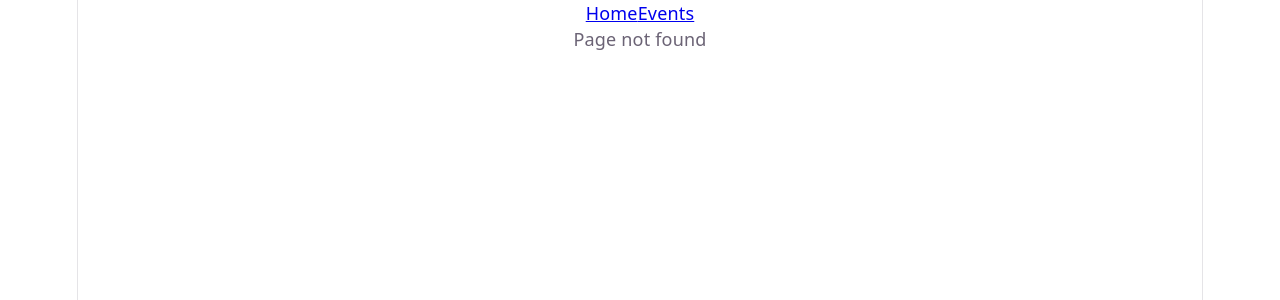
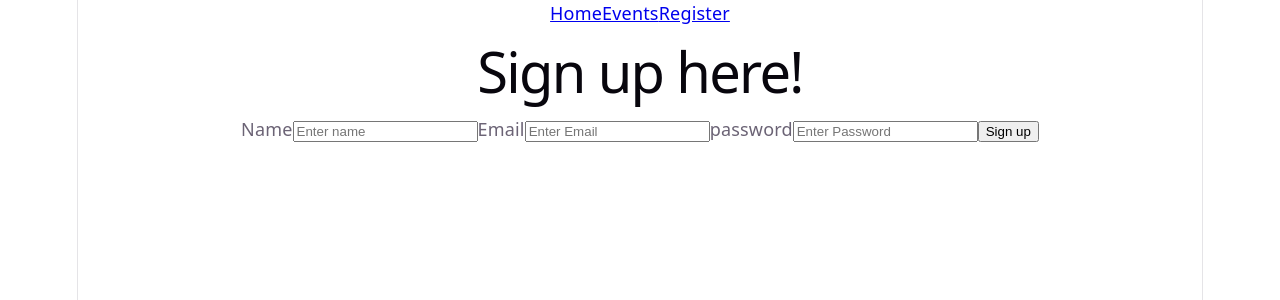
Before and after one commit to ameliapeters1/NC-Plus-One-Project-FE, a React (Vite) app: page /register in a window 1280 px wide. Before the commit this address had no page. Shown: the top 300 px of the page. Built offline with nearby package versions, Linux system fonts and the light colour scheme.

Commit message:
Register page and registering functionality  created

```diff
--- a/src/AppRoutes.tsx
+++ b/src/AppRoutes.tsx
@@ -4,6 +4,7 @@ import HomePage from "./pages/HomePage";
 import EventsPage from "./pages/EventsPage";
 import NotFoundPage from "./pages/NotFoundPage";
 import IndividualEventPage from "./pages/IndividualEventPage";
+import RegisterPage from "./pages/RegisterPage";
 
 function AppRoutes() {
     return(
@@ -13,6 +14,7 @@ function AppRoutes() {
                 <Route path="/" element={<HomePage />} />
                 <Route path="/events" element={<EventsPage />} />
                 <Route path="/events/:id" element={<IndividualEventPage />} />
+                <Route path="/register" element={<RegisterPage/>}/>
 
                 <Route path = "/*" element={<NotFoundPage/>} />
             </Routes>
--- /dev/null
+++ b/src/api/client.ts
@@ -0,0 +1,35 @@
+import { writeToken } from "../utils/tokenStorage";
+
+export async function login(email: string, password: string) {
+  const response = await fetch(`${import.meta.env.VITE_AUTH_API_URL}/auth/login`, {
+    method: "POST",
+    headers: { "Content-Type": "application/json" },
+    body: JSON.stringify({ email, password }),
+  });
+
+  if (response.status === 401) {
+    throw new Error("Invalid email or password");
+  }
+  if (!response.ok) throw new Error("Unable to log in, please try again");
+
+  const { access_token } = await response.json();
+  writeToken(access_token)
+}
+
+export async function register(name:string, email: string, password: string) {
+  const response = await fetch(
+    `${import.meta.env.VITE_API_URL}/api/auth/register`,
+    {
+      method: "POST",
+      headers: { "Content-Type": "application/json" },
+      body: JSON.stringify({ name, email, password }),
+    },
+  );
+
+  if (response.status === 409) {
+    throw new Error("That email is already registered");
+  }
+  if (!response.ok) throw new Error("Unable to sign up, please try again");
+
+  //login(email,password)
+}
--- a/src/components/NavigationBar.tsx
+++ b/src/components/NavigationBar.tsx
@@ -10,9 +10,15 @@ function NavigationBar(){
             </NavLink>
 
             <NavLink
-            to="/events" end
+            to="/events"
             className={({ isActive }) => (isActive ? "nav-link active" : "nav-link")}>
                 Events
+            </NavLink>
+
+            <NavLink
+            to="/register"
+            className={({ isActive }) => (isActive ? "nav-link active" : "nav-link")}>
+                Register
             </NavLink>
 
 
--- /dev/null
+++ b/src/pages/RegisterPage.tsx
@@ -0,0 +1,71 @@
+import { useState } from "react"
+import type { SubmitEvent } from "react"
+import { register } from "../api/client"
+
+function RegisterPage(){
+    const [name, setName] = useState("")
+    const [email, setEmail] = useState("")
+    const [password, setPassword] = useState("")
+    const [error, setError] = useState<string|null>(null)
+    const [isSubmitting,setIsSubmitting] = useState<boolean>(false)
+
+    async function handleSubmit(event: SubmitEvent<HTMLFormElement>){
+        event.preventDefault()
+
+        setError(null)
+        setIsSubmitting(true)
+
+        try{
+            // should put an access token into local storage upon registering
+            await register(name, email.trim(), password)
+        }catch(err){
+            if (err instanceof Error){
+                setError(err.message)
+            } else {
+                setError("uh oh registration failed :(")
+            }
+        }
+        finally{
+            setIsSubmitting(false)
+        }
+    }
+
+    return(
+        <form onSubmit={handleSubmit}>
+            <h1>Sign up here!</h1>
+            <label htmlFor="name">Name</label>
+              <input
+              id="name"
+              type="text"
+              placeholder="Enter name"
+              value={name}
+              onChange={(event)=>setName(event.target.value)}
+              required/>
+
+            <label htmlFor="email">Email</label>
+              <input
+              id="email"
+              type="text"
+              placeholder="Enter Email"
+              value={email}
+              onChange={(event)=>setEmail(event.target.value)}
+              required/>
+
+            <label htmlFor="password">password</label>
+             <input
+             id="password"
+             type="password"
+             placeholder="Enter Password"
+             value={password}
+             onChange={(event)=>setPassword(event.target.value)}
+             required/>
+
+            {error && <p>Error found! {error}</p>}
+
+            <button type="submit" className="signupbtn" disabled={isSubmitting}>{isSubmitting ? "Signing up...": "Sign up"}</button>
+
+        </form>
+    )
+}
+
+export default RegisterPage
--- /dev/null
+++ b/src/utils/tokenStorage.ts
@@ -0,0 +1,19 @@
+export const readToken = (): string | null => {
+    try {
+        return localStorage.getItem("user.token")
+    } catch {
+        return null
+    }
+}
+
+export const writeToken = (token: string): void => {
+    try {
+        return localStorage.setItem("user.token", token)
+    } catch {}
+}
+
+export const clearToken = (): void => {
+    try {
+        localStorage.removeItem("user.token")
+    } catch {}
+}
```
